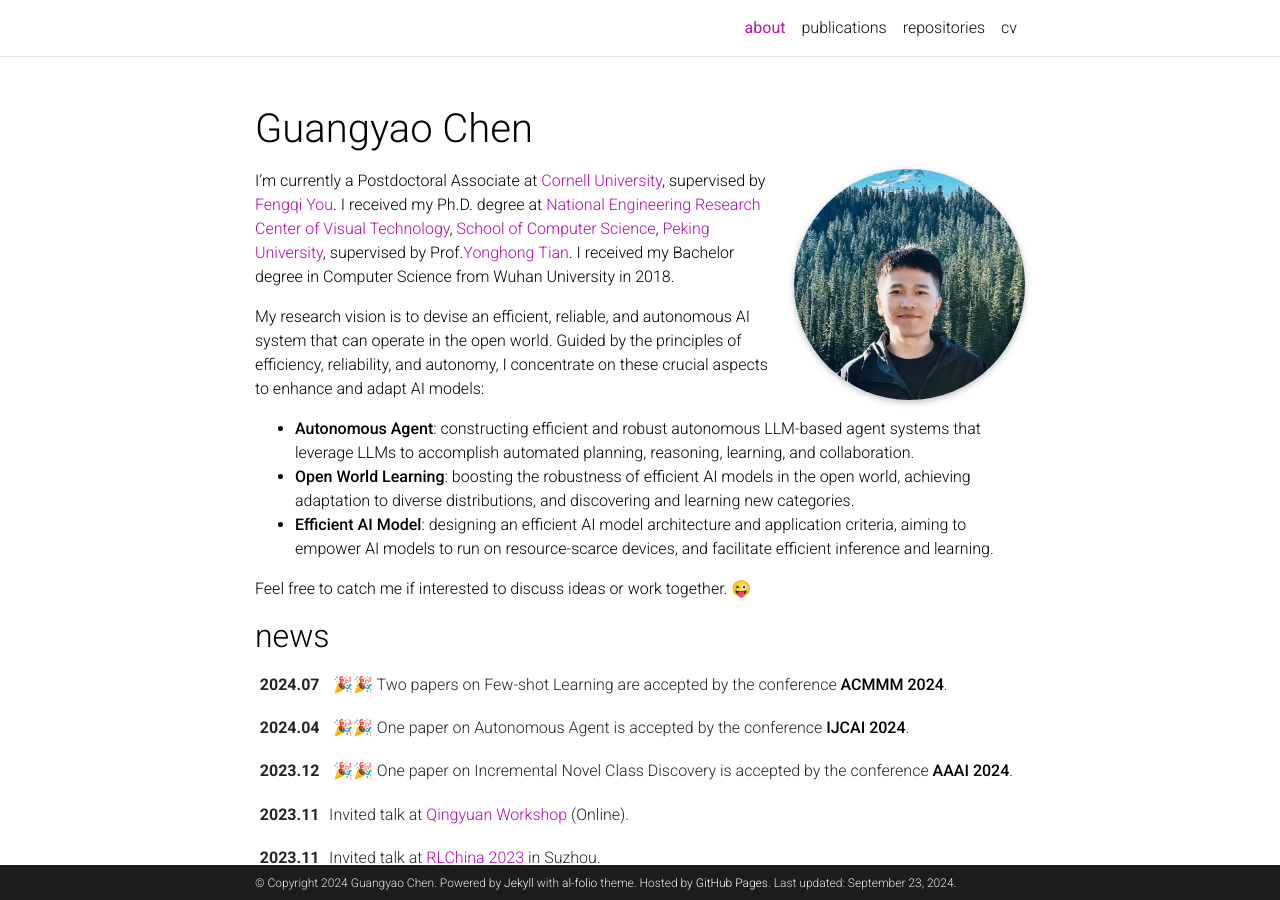
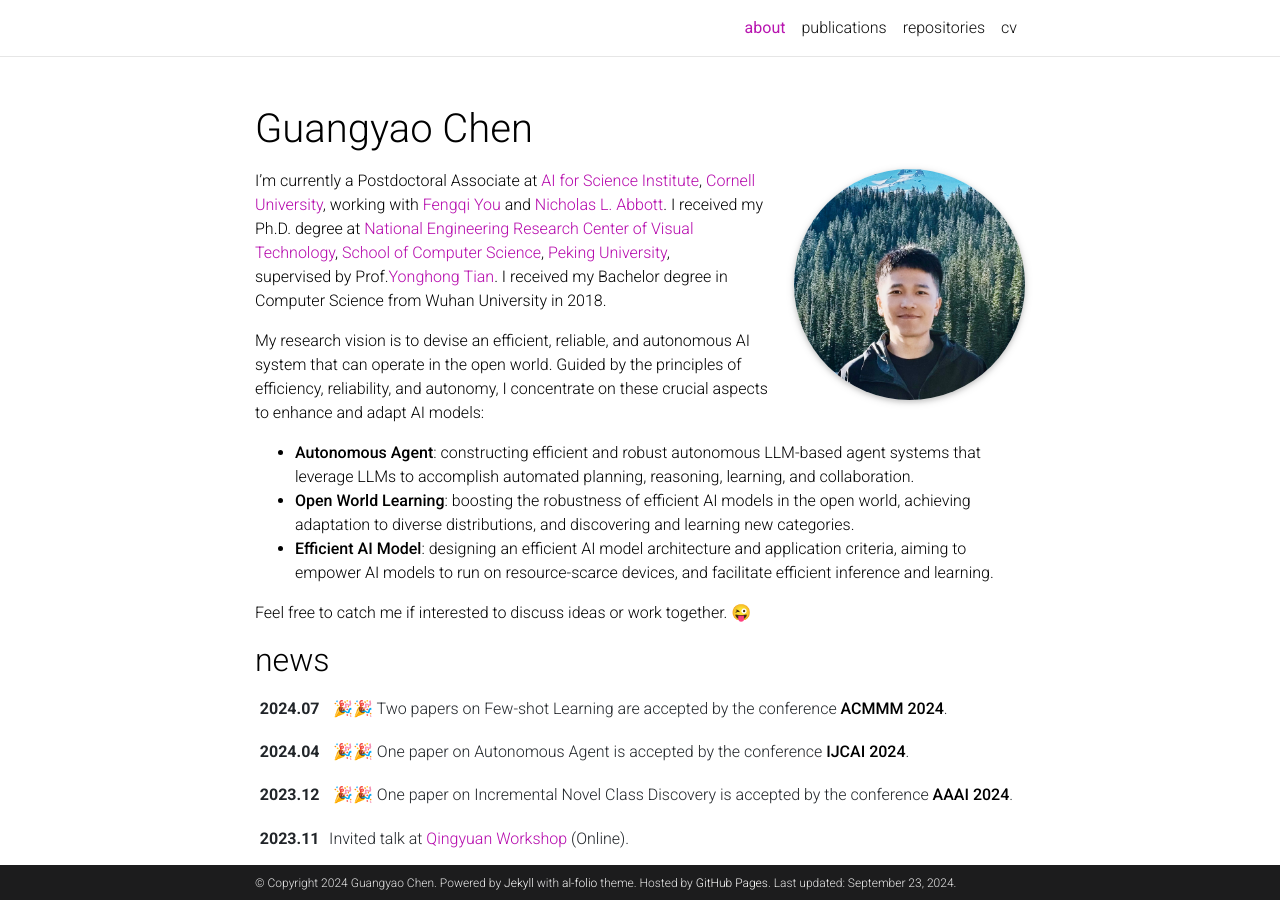
Before and after one commit to iCGY96/iCGY96.github.io, a Jekyll site: the page built from _pages/about.md, in a window 1280 px wide and 900 px high. Built offline with Jekyll 4.4.1, drawn with Linux system fonts in a browser that asks for light colours; full-size pictures stand in for the smaller copies a plugin makes; comment, search, counter and statistics services are not loaded; a style sheet for code colours, icons or effects is not loaded.

Commit message:
Update about.md

```diff
--- a/_pages/about.md
+++ b/_pages/about.md
@@ -19,7 +19,7 @@
 social: true  # includes social icons at the bottom of the page
 ---
 
-I’m currently a Postdoctoral Associate at [Cornell University](https://www.cornell.edu/), supervised by [Fengqi You](https://www.peese.org/). I received my Ph.D. degree at [National Engineering Research Center of Visual Technology](http://idm.pku.edu.cn/), [School of Computer Science](https://cs.pku.edu.cn/), [Peking University](https://www.pku.edu.cn), supervised by Prof.[Yonghong Tian](https://www.pkuml.org/). I received my Bachelor degree in Computer Science from Wuhan University in 2018.
+I’m currently a Postdoctoral Associate at [AI for Science Institute](https://science.ai.cornell.edu/), [Cornell University](https://www.cornell.edu/), working with [Fengqi You](https://www.peese.org/) and [Nicholas L. Abbott](https://nlabbottcornell.weebly.com/). I received my Ph.D. degree at [National Engineering Research Center of Visual Technology](http://idm.pku.edu.cn/), [School of Computer Science](https://cs.pku.edu.cn/), [Peking University](https://www.pku.edu.cn), supervised by Prof.[Yonghong Tian](https://www.pkuml.org/). I received my Bachelor degree in Computer Science from Wuhan University in 2018.
 
 My research vision is to devise an efficient, reliable, and autonomous AI system that can operate in the open world. Guided by the principles of efficiency, reliability, and autonomy, I concentrate on these crucial aspects to enhance and adapt AI models:
 - __Autonomous Agent__: constructing efficient and robust autonomous LLM-based agent systems that leverage LLMs to accomplish automated planning, reasoning, learning, and collaboration.
```
